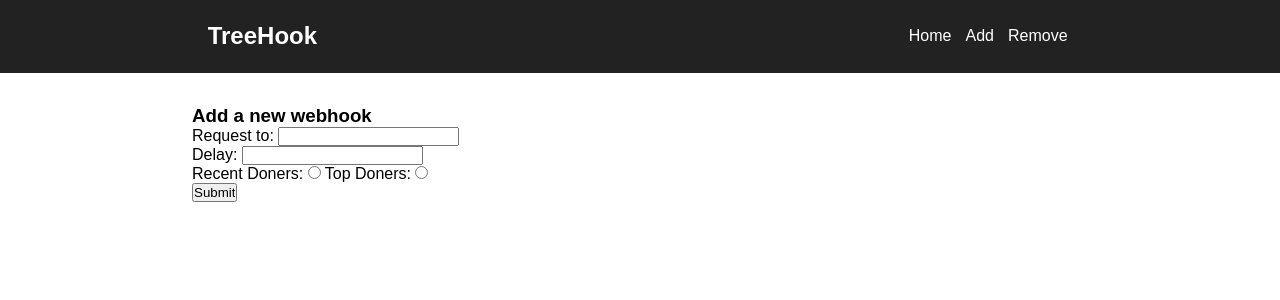
After one commit to FlorianEagox/TreeHook, a Flask app: page /add in a window 1280 px wide. The commit adds this page. Shown: the top 300 px of the page. Run offline with Flask 2, Linux system fonts and the light colour scheme.

```diff
--- a/app.py
+++ b/app.py
@@ -45,12 +45,15 @@ def get_donations():
 def create_hook():
     if request.method == 'POST':
         hook = {
-            "url": request.args.get('url'),
-            "delay": int(request.args.get('delay')),
-            "top": request.args.get('top'),
+            "url": request.args['url'],
+            "delay": int(request.args['delay']),
+            "top": request.args['top'],
             "token": token_urlsafe(24),
             "active": True
         }
+        for hook_obj in [hook[0] for hook in hooks]:
+            if hook_obj['url'] == hook['url'] and hook_obj['active'] == hook['active']:
+                return "You already have a hook with this url & method", 403
         thread = threading.Thread(target=hook_thread, args=[hook])
         thread.start()
         hooks.append((hook, thread))
@@ -72,6 +75,19 @@ def create_hook():
 @app.route('/')
 def index():
     return render_template("index.html")
+
+@app.route('/add', methods=['GET', 'POST'])
+def add():
+    if request.method == "POST":
+        print(requests.post(f'http://api.{app.config["SERVER_NAME"]}/hooks', params={"url": request.form['url'], "delay": request.form['delay'], "top": request.form['top']}).text)
+    return render_template("add.html")
+
+@app.route('/delete', methods=['GET', 'POST'])
+def delete():
+    if request.method == "POST":
+        print(requests.delete(f'http://api.{app.config["SERVER_NAME"]}/hooks', params={'token': request.form['token']}).text)
+    return render_template("delete.html")
+
 
 
 def hook_thread(hook):
@@ -97,7 +113,7 @@ def hook_thread(hook):
 
 
 if __name__ == "__main__":
-    app.run()
+    #app.run()
     threading.Thread(target=app.run).start()
     with open('hooks.json') as file:
         for hook in json.load(file):
--- /dev/null
+++ b/templates/add.html
@@ -0,0 +1,16 @@
+{% extends "layout.html" %}
+
+{% block body %}
+	<h3>Add a new webhook</h3>
+	<form method="POST">
+		<label for="url">Request to: </label>
+		<input type="url" name="url" id="url"><br>
+		<lable for="delay">Delay: </lable>
+		<input type="number" name="delay" id="delay" min="1"><br>
+		<label for="recent">Recent Doners: </label>
+		<input type="radio" name="top" value="False" id="recent">
+		<label for="top">Top Doners: </label>
+		<input type="radio" name="top" value="True" id="top"><br>
+		<input type="submit" value="Submit">
+	</form>
+{% endblock %}
--- /dev/null
+++ b/templates/layout.html
@@ -0,0 +1,27 @@
+<!DOCTYPE html>
+<html lang="en">
+<head>
+	<meta charset="UTF-8">
+	<meta name="viewport" content="width=device-width, initial-scale=1.0">
+	<meta http-equiv="X-UA-Compatible" content="ie=edge">
+	<link rel="stylesheet" href="{{ url_for('static', filename='main.css') }}">
+	<title>Beep</title>
+</head>
+<body>
+	<header>
+		<div class="container">
+				<h2 id="title">TreeHook</h2>
+				<nav>
+					<ul>
+						<li><a href="/">Home</a></li>
+						<li><a href="/add">Add</a></li>
+						<li><a href="/delete">Remove</a></li>
+					</ul>
+				</nav>
+		</div>
+	</header>
+	<div id="main" class="container">
+		{% block body %}{% endblock %}
+	</div>
+</body>
+</html>
```
Also changed, not shown: templates/delete.html (added, +10 -0 lines), templates/index.html (+4 -25 lines).
